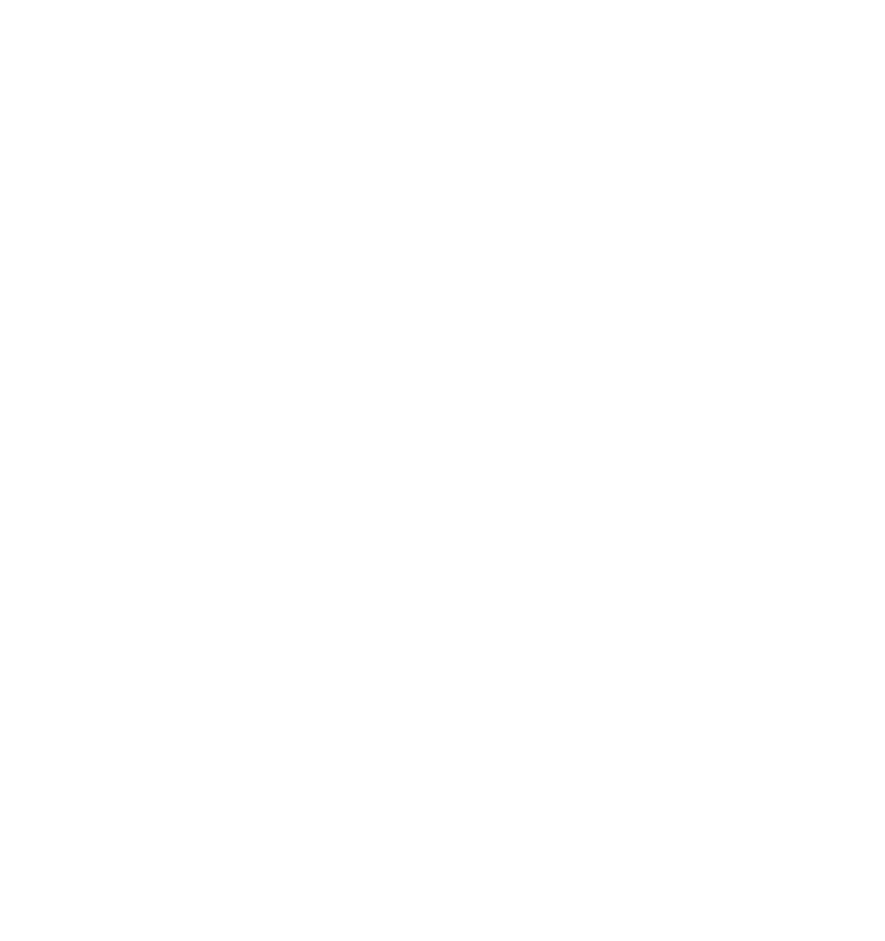
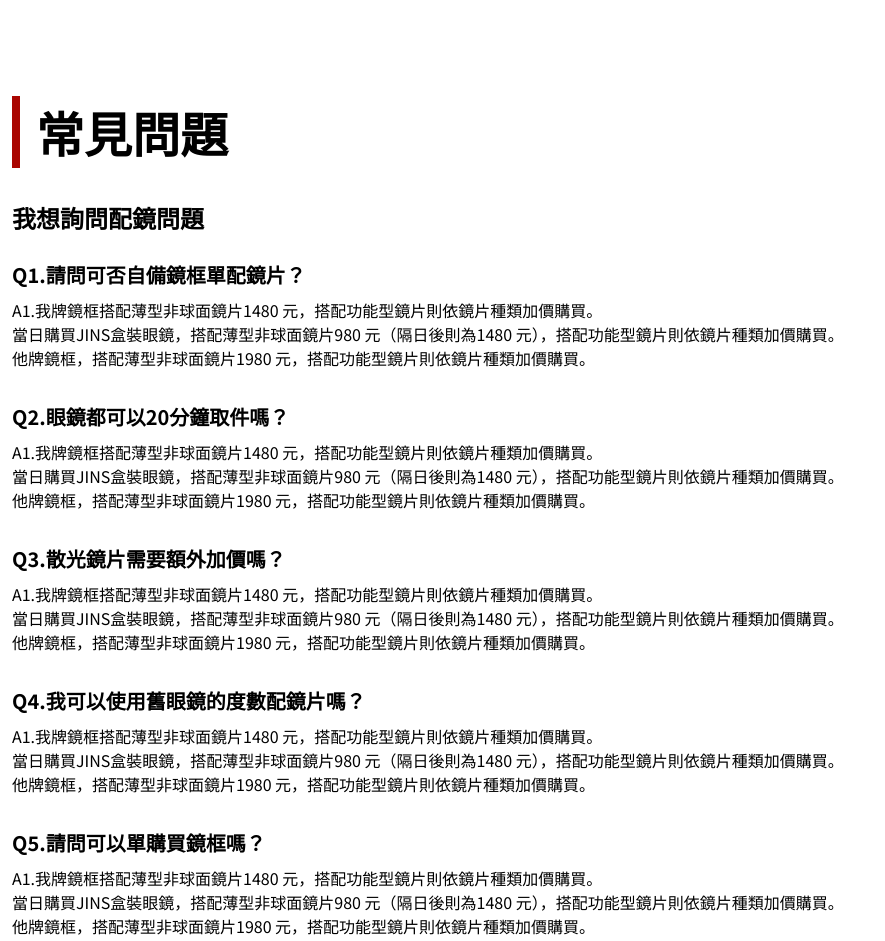
Before and after one commit to lumanmann/optical-shop, a website built with Vite: page pages/faq.html in a window 1280 px wide. Shown: the whole page, without its empty margins (0-885 px from the left). Before the commit the page ends 800 px from the top, so only its background shows below. Built offline with nearby package versions, Linux system fonts and the light colour scheme.

Commit message:
feat: faq layout

```diff
--- a/assets/scss/all.scss
+++ b/assets/scss/all.scss
@@ -12,3 +12,4 @@
 
 // pages
 @import './pages/index';
+@import './pages/faq';
--- a/assets/scss/helper/_utilities.scss
+++ b/assets/scss/helper/_utilities.scss
@@ -18,18 +18,49 @@
   }
 }
 
+// margin
+.mb-8 {
+  margin-bottom: $spacing-2;
+}
 
-// margin
 .mb-22 {
-    margin-bottom: 22px;
+  margin-bottom: 22px;
 }
 
 .mr-48 {
   margin-right: $spacing-12;
 }
 
-
 // flex
 .flex {
   display: flex;
 }
+
+// font
+.title {
+  font-size: 48px;
+  font-weight: bold;
+  text-align: left;
+  border-left: 8px solid $primary;
+  margin-bottom: $spacing-8;
+  padding-left: $spacing-4;
+
+  @include mobile {
+    font-size: 24px;
+  }
+}
+
+.subtitle {
+  font-size: 24px;
+  font-weight: bold;
+  margin-bottom: $spacing-6;
+}
+
+.faq-item {
+  margin-bottom: $spacing-8;
+}
+
+h4 {
+  font-size: 20px;
+  font-weight: bold;
+}
--- /dev/null
+++ b/assets/scss/pages/_faq.scss
@@ -0,0 +1,12 @@
+.faq {
+  @include bg-white;
+  padding: 96px 0 80px 0;
+
+  @include pad {
+    padding: 80px 0 80px 0;
+  }
+
+  @include mobile {
+    padding: 40px 0 64px 0;
+  }
+}
--- a/pages/faq.html
+++ b/pages/faq.html
@@ -5,16 +5,93 @@
     <meta http-equiv="X-UA-Compatible" content="IE=edge" />
     <meta name="viewport" content="width=device-width, initial-scale=1.0" />
     <title>Optical | Q&A</title>
-    <link rel="icon" href="../assets/images/1690122570.ico" type="image/x-icon">
+    <link
+      rel="icon"
+      href="../assets/images/1690122570.ico"
+      type="image/x-icon"
+    />
     <!-- Google font -->
-    <link rel="preconnect" href="https://fonts.googleapis.com">
-    <link rel="preconnect" href="https://fonts.gstatic.com" crossorigin>
-    <link href="https://fonts.googleapis.com/css2?family=Noto+Sans+TC:wght@400;700&family=Roboto:wght@400;900&display=swap" rel="stylesheet">
-    <link href="https://fonts.googleapis.com/css2?family=Material+Symbols+Outlined:opsz,wght,FILL,GRAD@48,400,0,0" rel="stylesheet" />
-
+    <link rel="preconnect" href="https://fonts.googleapis.com" />
+    <link rel="preconnect" href="https://fonts.gstatic.com" crossorigin />
+    <link
+      href="https://fonts.googleapis.com/css2?family=Noto+Sans+TC:wght@400;700&family=Roboto:wght@400;900&display=swap"
+      rel="stylesheet"
+    />
+    <link
+      href="https://fonts.googleapis.com/css2?family=Material+Symbols+Outlined:opsz,wght,FILL,GRAD@48,400,0,0"
+      rel="stylesheet"
+    />
   </head>
   <body>
     <%- include('./layout/header'); -%>
+    <div class="container">
+      <div class="faq">
+        <h2 class="title">常見問題</h2>
+
+        <h3 class="subtitle">我想詢問配鏡問題</h3>
+
+        <div class="faq-item">
+          <h4 class="mb-8">Q1.請問可否自備鏡框單配鏡片？</h4>
+          <p>
+            A1.我牌鏡框搭配薄型非球面鏡片1480
+            元，搭配功能型鏡片則依鏡片種類加價購買。<br />
+            當日購買JINS盒裝眼鏡，搭配薄型非球面鏡片980 元（隔日後則為1480
+            元），搭配功能型鏡片則依鏡片種類加價購買。<br />
+            他牌鏡框，搭配薄型非球面鏡片1980
+            元，搭配功能型鏡片則依鏡片種類加價購買。
+          </p>
+        </div>
+
+        <div class="faq-item">
+          <h4 class="mb-8">Q2.眼鏡都可以20分鐘取件嗎？</h4>
+          <p>
+            A1.我牌鏡框搭配薄型非球面鏡片1480
+            元，搭配功能型鏡片則依鏡片種類加價購買。<br />
+            當日購買JINS盒裝眼鏡，搭配薄型非球面鏡片980 元（隔日後則為1480
+            元），搭配功能型鏡片則依鏡片種類加價購買。<br />
+            他牌鏡框，搭配薄型非球面鏡片1980
+            元，搭配功能型鏡片則依鏡片種類加價購買。
+          </p>
+        </div>
+
+        <div class="faq-item">
+          <h4 class="mb-8">Q3.散光鏡片需要額外加價嗎？</h4>
+          <p>
+            A1.我牌鏡框搭配薄型非球面鏡片1480
+            元，搭配功能型鏡片則依鏡片種類加價購買。<br />
+            當日購買JINS盒裝眼鏡，搭配薄型非球面鏡片980 元（隔日後則為1480
+            元），搭配功能型鏡片則依鏡片種類加價購買。<br />
+            他牌鏡框，搭配薄型非球面鏡片1980
+            元，搭配功能型鏡片則依鏡片種類加價購買。
+          </p>
+        </div>
+
+        <div class="faq-item">
+          <h4 class="mb-8">Q4.我可以使用舊眼鏡的度數配鏡片嗎？</h4>
+          <p>
+            A1.我牌鏡框搭配薄型非球面鏡片1480
+            元，搭配功能型鏡片則依鏡片種類加價購買。<br />
+            當日購買JINS盒裝眼鏡，搭配薄型非球面鏡片980 元（隔日後則為1480
+            元），搭配功能型鏡片則依鏡片種類加價購買。<br />
+            他牌鏡框，搭配薄型非球面鏡片1980
+            元，搭配功能型鏡片則依鏡片種類加價購買。
+          </p>
+        </div>
+
+        <div class="faq-item">
+          <h4 class="mb-8">Q5.請問可以單購買鏡框嗎？</h4>
+          <p>
+            A1.我牌鏡框搭配薄型非球面鏡片1480
+            元，搭配功能型鏡片則依鏡片種類加價購買。<br />
+            當日購買JINS盒裝眼鏡，搭配薄型非球面鏡片980 元（隔日後則為1480
+            元），搭配功能型鏡片則依鏡片種類加價購買。<br />
+            他牌鏡框，搭配薄型非球面鏡片1980
+            元，搭配功能型鏡片則依鏡片種類加價購買。
+          </p>
+        </div>
+      </div>
+    </div>
+
     <%- include('./layout/footer'); -%>
 
     <script type="module" src="../main.js"></script>
```
